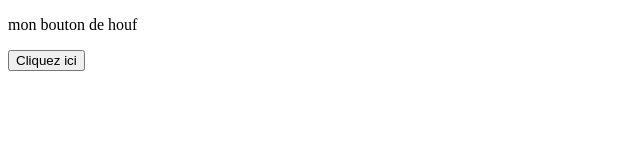
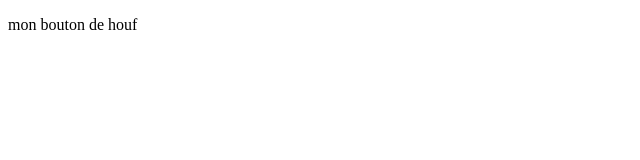
Before and after one commit to Herca-vetement/Herca, a plain HTML site: page index.html in a window 1280 px wide. Shown: the whole page, without its empty margins (0-640 px from the left). Drawn offline with Linux system fonts and the light colour scheme.

Commit message:
Update index.html

```diff
--- a/index.html
+++ b/index.html
@@ -5,6 +5,6 @@
 </head>
 <body>
     <p>mon bouton de houf</p>
-    <button onclick="window.location.href = 'https://herca.bigcartel.com/';">Cliquez ici</button>
+
 </body>
 </html>
```
